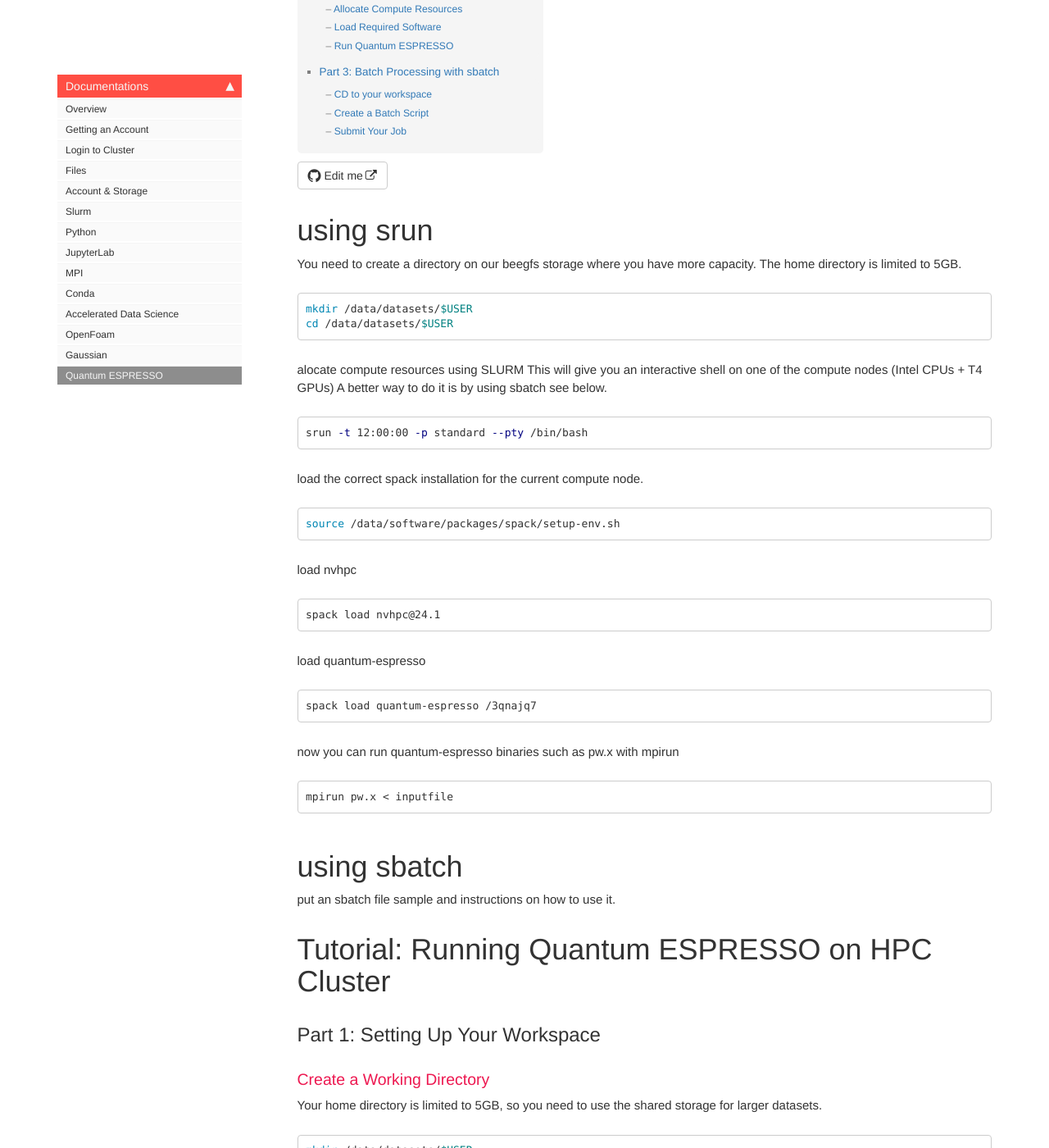
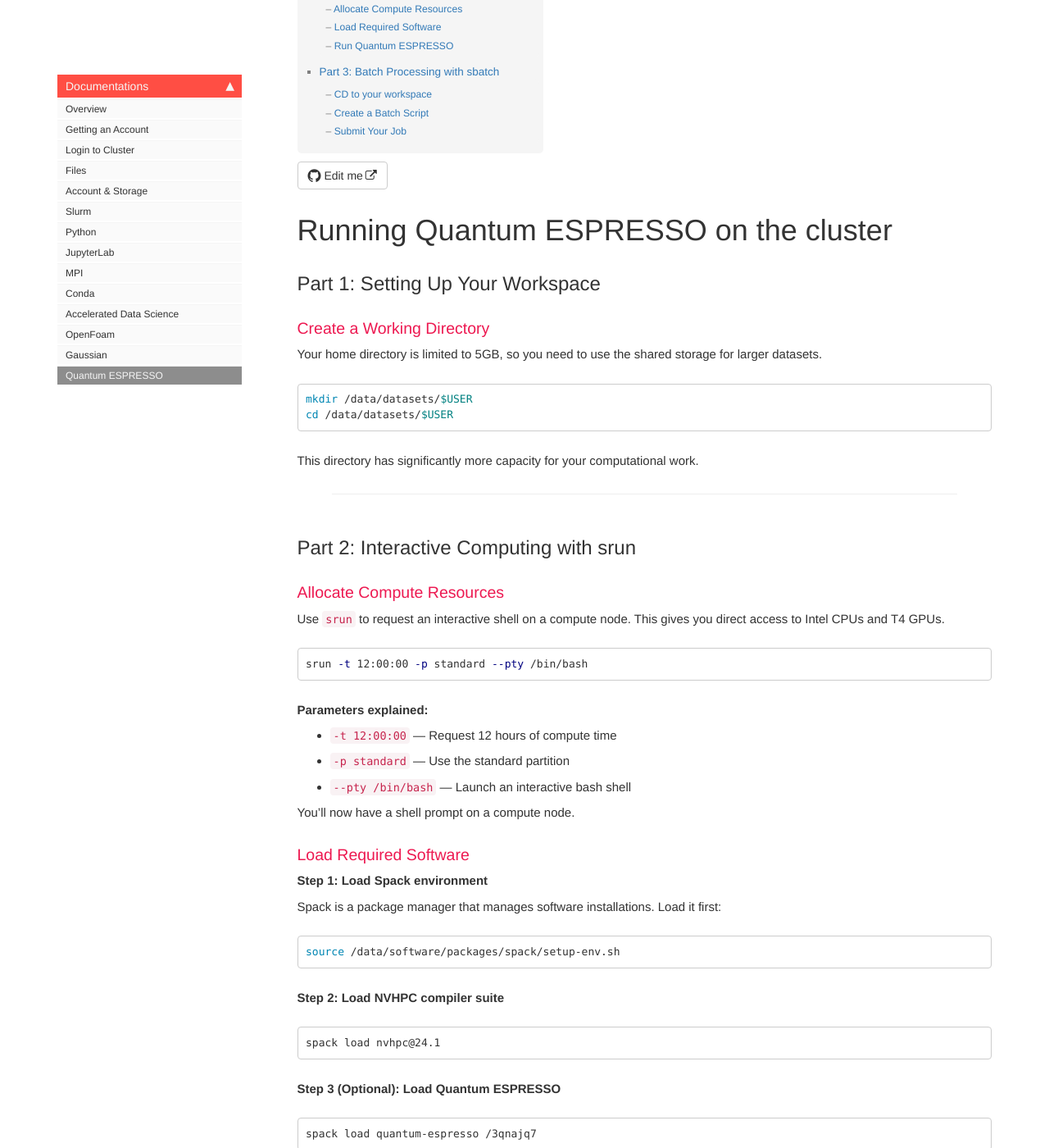
Before and after one commit to UOB-AI/UOB-AI.github.io, a Jekyll site: the page built from pages/qe.md, in a window 1280 px wide and 1400 px high, scrolled down 314 px. Shown: the whole window at 82% size. Built offline with Jekyll 4.4.1, drawn with Linux system fonts in a browser that asks for light colours; comment, search, counter and statistics services are not loaded; some of the changed text lies outside the part shown.

Commit message:
Revise Quantum ESPRESSO cluster usage documentation
Updated the documentation for running Quantum ESPRESSO on the cluster, including changes to section headers and optional steps.

````diff
--- a/pages/qe.md
+++ b/pages/qe.md
@@ -7,49 +7,7 @@ summary: Using the computational chemistry software package Quantum ESPRESSO
 published: true
 ---
 
-# using srun
-
-You need to create a directory on our beegfs storage where you have more capacity.
-The home directory is limited to 5GB.
-```bash
-mkdir /data/datasets/$USER
-cd /data/datasets/$USER
-```
-
-alocate compute resources using SLURM
-This will give you an interactive shell on one of the compute nodes (Intel CPUs + T4 GPUs)
-A better way to do it is by using sbatch see below.
-```bash
-srun -t 12:00:00 -p standard --pty /bin/bash
-```
-
-
-load the correct spack installation for the current compute node.
-```bash
-source /data/software/packages/spack/setup-env.sh
-```
-
-load nvhpc
-
-```bash
-spack load nvhpc@24.1
-```
-
-load quantum-espresso
-```
-spack load quantum-espresso /3qnajq7
-```
-
-now you can run quantum-espresso binaries such as pw.x with mpirun
-
-```bash
-mpirun pw.x < inputfile
-```
-
-# using sbatch
-
-put an sbatch file sample and instructions on how to use it.
-# Tutorial: Running Quantum ESPRESSO on HPC Cluster
+# Running Quantum ESPRESSO on the cluster
 
 ## Part 1: Setting Up Your Workspace
 
@@ -99,7 +57,7 @@ source /data/software/packages/spack/setup-env.sh
 spack load nvhpc@24.1
 ```
 
-**Step 3: Load Quantum ESPRESSO**
+**Step 3 (Optional): Load Quantum ESPRESSO**
 
 ```bash
 spack load quantum-espresso /3qnajq7
````
